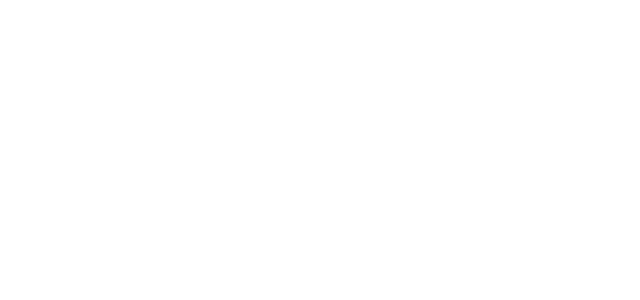
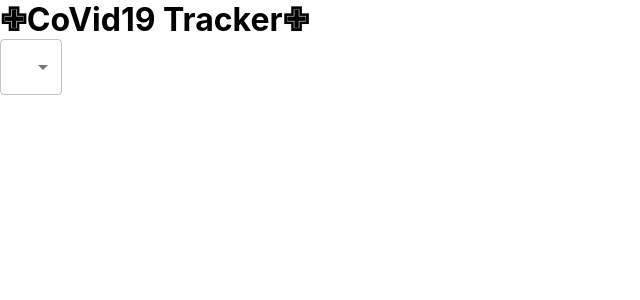
Before and after one commit to sedx876/CoVid19-Tracker, a React (Create React App) app: page / in a window 1280 px wide. Shown: the top 300 px of the page, without its empty margins (0-640 px from the left). Built offline with nearby package versions, Linux system fonts and the light colour scheme.

Commit message:
dropdown menu material-ui dependency added

```diff
--- a/package.json
+++ b/package.json
@@ -3,6 +3,7 @@
   "version": "0.1.0",
   "private": true,
   "dependencies": {
+    "@material-ui/core": "^4.11.0",
     "@testing-library/jest-dom": "^4.2.4",
     "@testing-library/react": "^9.3.2",
     "@testing-library/user-event": "^7.1.2",
--- a/src/App.js
+++ b/src/App.js
@@ -1,10 +1,39 @@
 import React from 'react';
 import './styles/App.css';
+import { FormControl, Select, MenuItem } from '@material-ui/core'
 
 function App() {
   return (
-    <div className="App">
+    <div className="app">
+    {/*Header */}
+    <div className="app__header">
+      <h1>&#10009;CoVid19 Tracker&#10009;</h1>
 
+    {/*Title + Select Dropdown Field */}
+      <FormControl className="app__dropdown">
+        <Select variant="outlined" value="abc">
+          <MenuItem value="worldwide">WorldWide</MenuItem>
+          <MenuItem value="worldwide">Option 1</MenuItem>
+          <MenuItem value="worldwide">Option 2</MenuItem>
+          <MenuItem value="worldwide">Option 3</MenuItem>
+        </Select>
+      </FormControl>
+      </div>
+
+
+
+
+      {/*InfoBox*/}
+
+      {/*InfoBox*/}
+
+      {/*InfoBox*/}
+
+      {/*Table*/}
+
+      {/*Graph*/}
+
+      {/*Map*/}
     </div>
   );
 }
--- a/src/styles/App.css
+++ b/src/styles/App.css
@@ -1,38 +1,3 @@
-.App {
-  text-align: center;
+* {
+  margin: 0;
 }
-
-.App-logo {
-  height: 40vmin;
-  pointer-events: none;
-}
-
-@media (prefers-reduced-motion: no-preference) {
-  .App-logo {
-    animation: App-logo-spin infinite 20s linear;
-  }
-}
-
-.App-header {
-  background-color: #282c34;
-  min-height: 100vh;
-  display: flex;
-  flex-direction: column;
-  align-items: center;
-  justify-content: center;
-  font-size: calc(10px + 2vmin);
-  color: white;
-}
-
-.App-link {
-  color: #61dafb;
-}
-
-@keyframes App-logo-spin {
-  from {
-    transform: rotate(0deg);
-  }
-  to {
-    transform: rotate(360deg);
-  }
-}
```
Also changed, not shown: 2 other files (tests, documents, lock files or other folders).
